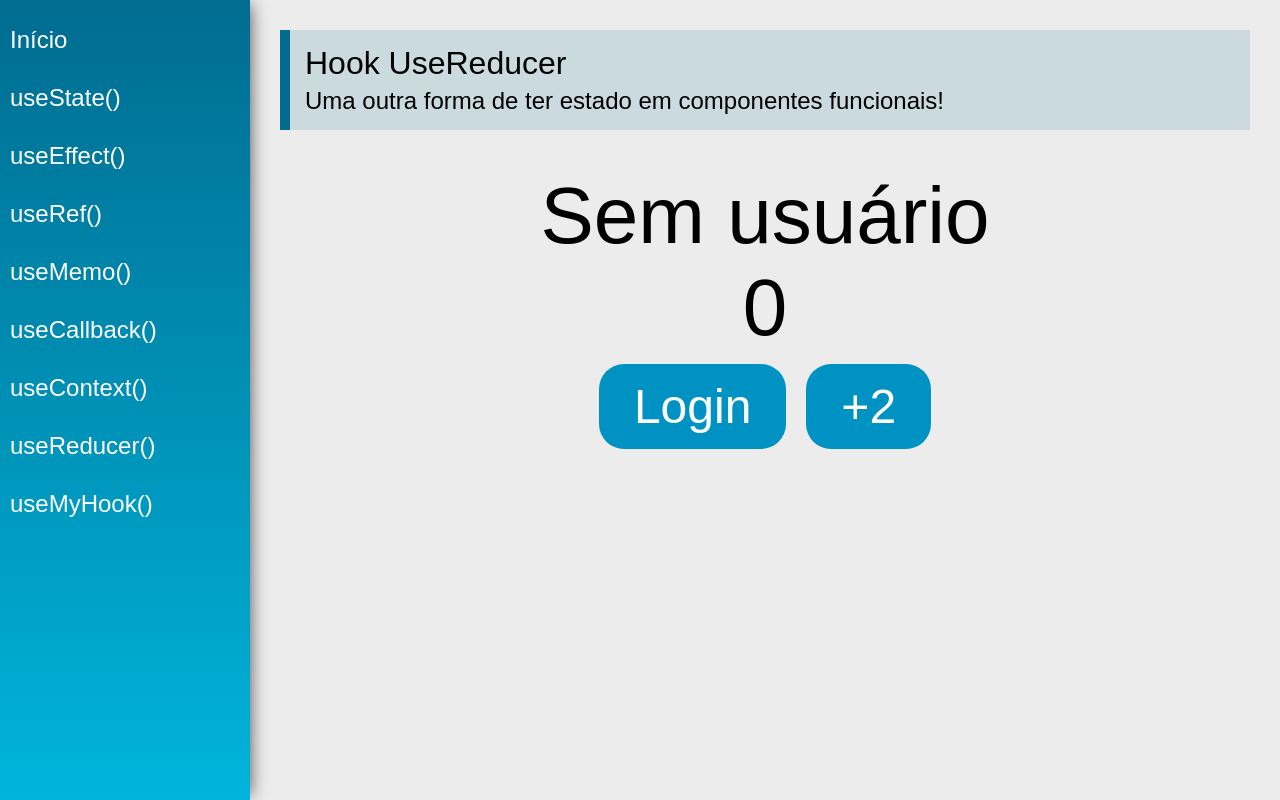
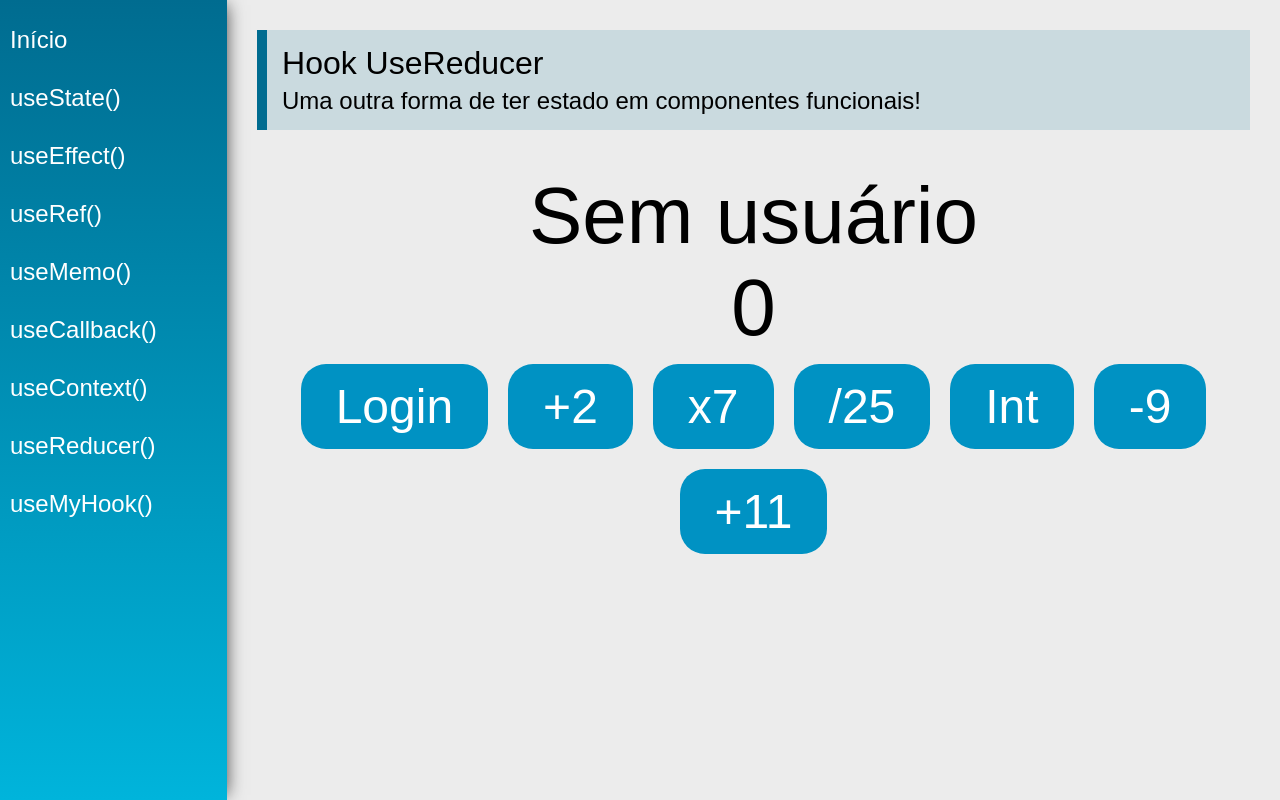
Before and after one commit to NcryScooby/ReactHooks, a React (Create React App) app: page /useReducer in a window 1280 px wide. Built offline with nearby package versions, Linux system fonts and the light colour scheme.

Commit message:
useReduce #01

```diff
--- a/src/views/examples/UseReducer.jsx
+++ b/src/views/examples/UseReducer.jsx
@@ -10,10 +10,18 @@ const initialState = {
 
 function reducer(state, action) {
   switch (action.type) {
-    case "add2ToNumber":
+    case "addNumber":
+      return { ...state, number: state.number + action.payload };
+    case "add2":
       return { ...state, number: state.number + 2 };
     case "login":
       return { ...state, user: { name: action.payload } };
+    case "mult7":
+      return { ...state, number: state.number * 7 };
+    case "div25":
+      return { ...state, number: state.number / 25 };
+      case "numberInt":
+      return { ...state, number: parseInt(state.number) };
     default:
       return state;
   }
@@ -44,9 +52,30 @@ const UseReducer = (props) => {
           </button>
           <button
             className="btn"
-            onClick={() => dispatch({ type: "add2ToNumber" })}
+            onClick={() => dispatch({ type: "add2" })}
           >
             +2
+          </button>
+          <button className="btn" onClick={() => dispatch({ type: "mult7" })}>
+            x7
+          </button>
+          <button className="btn" onClick={() => dispatch({ type: "div25" })}>
+            /25
+          </button>
+          <button className="btn" onClick={() => dispatch({ type: "numberInt" })}>
+            Int
+          </button>
+          <button
+            className="btn"
+            onClick={() => dispatch({ type: "addNumber", payload: -9})}
+          >
+            -9
+          </button>
+          <button
+            className="btn"
+            onClick={() => dispatch({ type: "addNumber", payload: +11})}
+          >
+            +11
           </button>
         </div>
       </div>
```
